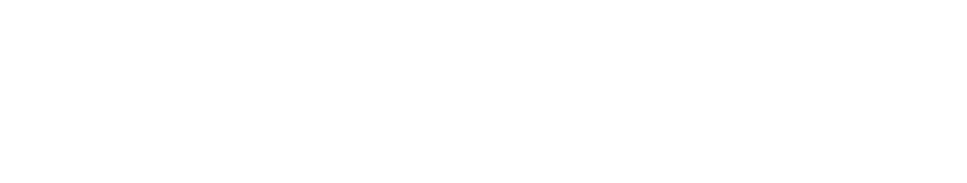
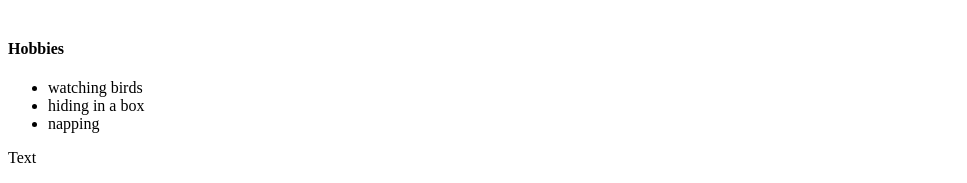
Before and after one commit to WhiteN9/rendering-with-react, a React (Create React App) app: page / in a window 1280 px wide. Shown: the part 477-660 px from the top of the page, without its empty margins (0-967 px from the left). Built offline with nearby package versions, Linux system fonts and the light colour scheme.

Commit message:
return a hobby list using inline embedded expression

```diff
--- a/src/Header.css
+++ b/src/Header.css
@@ -12,7 +12,7 @@
     padding: 15px;
 }
 
-image {
+img {
     width: 100%;
     padding: 0px;
 }
--- a/src/HobbyList.js
+++ b/src/HobbyList.js
@@ -1,8 +1,20 @@
 import React from "react";
 import "./HobbyList.css";
 
-function HobbyList() {
-  return <h4>Hobbies</h4>; // You must use this heading for this component
+
+function HobbyList({hobbies}) {
+  if (hobbies.length ===0) return null;
+  return (
+    <div className="hobbies">
+      <h4>Hobbies</h4>
+      <ul>
+        {hobbies.map((hobby,index) => <li key={index}>{hobby}</li>
+        )}
+      </ul>
+    </div>
+
+  )
+  // You must use this heading for this component
 }
 
 export default HobbyList;
```
